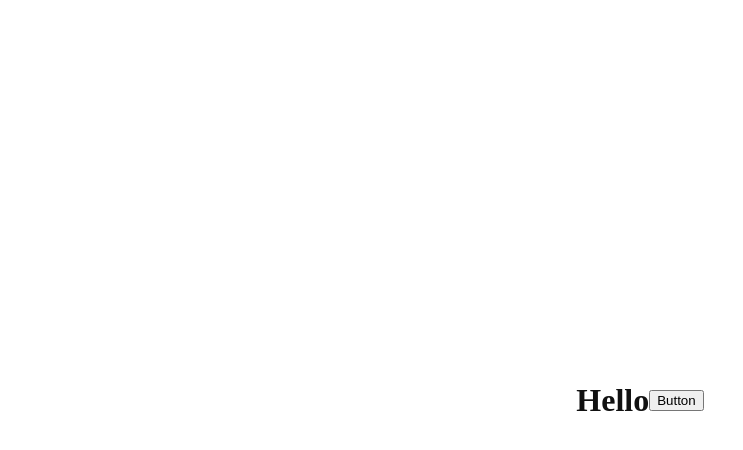
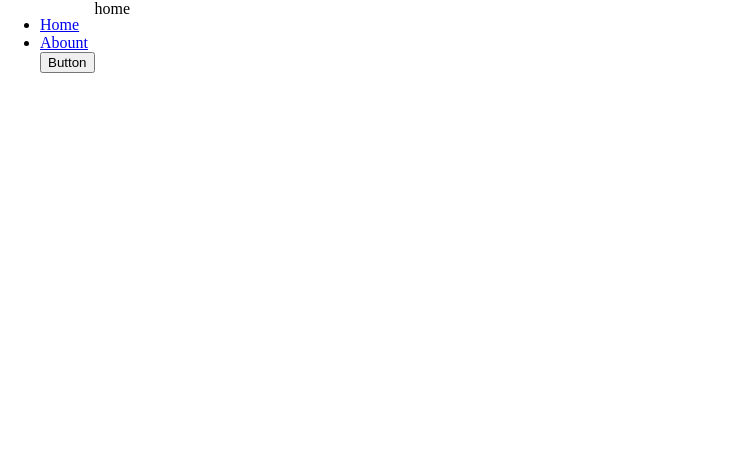
Before and after one commit to moolbum/react-masterclass, a React (Create React App) app: page / in a window 1280 px wide. Shown: the top 450 px of the page, without its empty margins (0-743 px from the left). Built offline with nearby package versions, Linux system fonts and the light colour scheme.

Commit message:
add: react-router v6 적용

```diff
--- a/package.json
+++ b/package.json
@@ -13,6 +13,7 @@
     "@types/styled-components": "^5.1.26",
     "react": "^18.2.0",
     "react-dom": "^18.2.0",
+    "react-router-dom": "^6.4.3",
     "react-scripts": "5.0.1",
     "styled-components": "^5.3.6",
     "typescript": "^4.9.3",
--- a/src/App.tsx
+++ /dev/null
@@ -1,31 +0,0 @@
-import React, { useContext } from "react";
-import styled from "styled-components";
-import { ThemeContext } from "./contexts/theme";
-
-const Wrapper = styled.div`
-  display: flex;
-  justify-content: center;
-  align-items: center;
-  width: 100vw;
-  height: 100vh;
-  background-color: ${({ theme }) => theme.backgroundColor};
-`;
-
-const Title = styled.h1`
-  color: ${({ theme }) => theme.textColor};
-`;
-
-const Button = styled.button``;
-
-function App() {
-  const { onChangeTheme } = useContext(ThemeContext);
-
-  return (
-    <Wrapper>
-      <Title>Hello</Title>
-      <Button onClick={onChangeTheme}>Button</Button>
-    </Wrapper>
-  );
-}
-
-export default App;
--- /dev/null
+++ b/src/Root.tsx
@@ -0,0 +1,22 @@
+import React from "react";
+import { Outlet } from "react-router-dom";
+import styled from "styled-components";
+import Header from "./components/Header";
+
+const Wrapper = styled.div`
+  display: flex;
+  width: 100vw;
+  height: 100vh;
+  background-color: ${({ theme }) => theme.backgroundColor};
+`;
+
+function Root() {
+  return (
+    <Wrapper>
+      <Header />
+      <Outlet />
+    </Wrapper>
+  );
+}
+
+export default Root;
--- /dev/null
+++ b/src/components/Header/index.tsx
@@ -0,0 +1,25 @@
+import React, { useContext } from "react";
+import { Link } from "react-router-dom";
+import { ThemeContext } from "../../contexts/theme";
+
+function Header() {
+  const { onChangeTheme } = useContext(ThemeContext);
+
+  return (
+    <header>
+      <ul>
+        <li>
+          <Link to={"/"}>Home</Link>
+        </li>
+        <li>
+          <Link to={"/about"}>Abount</Link>
+        </li>
+        <button type="button" onClick={onChangeTheme}>
+          Button
+        </button>
+      </ul>
+    </header>
+  );
+}
+
+export default Header;
--- a/src/index.tsx
+++ b/src/index.tsx
@@ -1,8 +1,9 @@
 import React from "react";
 import ReactDOM from "react-dom/client";
-import App from "./App";
 import { ThemeProvider } from "./contexts/theme";
 import GlobalStyle from "./styles/GlobalStyle";
+import { RouterProvider } from "react-router-dom";
+import routers from "./routers";
 
 const root = ReactDOM.createRoot(
   document.getElementById("root") as HTMLElement
@@ -12,7 +13,7 @@ root.render(
   <React.StrictMode>
     <ThemeProvider>
       <GlobalStyle />
-      <App />
+      <RouterProvider router={routers} />
     </ThemeProvider>
   </React.StrictMode>
 );
--- /dev/null
+++ b/src/pages/About/index.tsx
@@ -0,0 +1,7 @@
+import React from "react";
+
+function Abount() {
+  return <div>Abount</div>;
+}
+
+export default Abount;
--- /dev/null
+++ b/src/pages/Home/index.tsx
@@ -0,0 +1,7 @@
+import React from "react";
+
+function Home() {
+  return <div>home</div>;
+}
+
+export default Home;
--- /dev/null
+++ b/src/routers/index.tsx
@@ -0,0 +1,24 @@
+import React from "react";
+import { createBrowserRouter } from "react-router-dom";
+import Abount from "../pages/About";
+import Home from "../pages/Home";
+import Root from "../Root";
+
+const router = createBrowserRouter([
+  {
+    path: "/",
+    element: <Root />,
+    children: [
+      {
+        path: "",
+        element: <Home />,
+      },
+      {
+        path: "about",
+        element: <Abount />,
+      },
+    ],
+  },
+]);
+
+export default router;
```
Also changed, not shown: src/pages/NotFound/index.tsx (added, +7 -0 lines), 1 other file (tests, documents, lock files or other folders).
